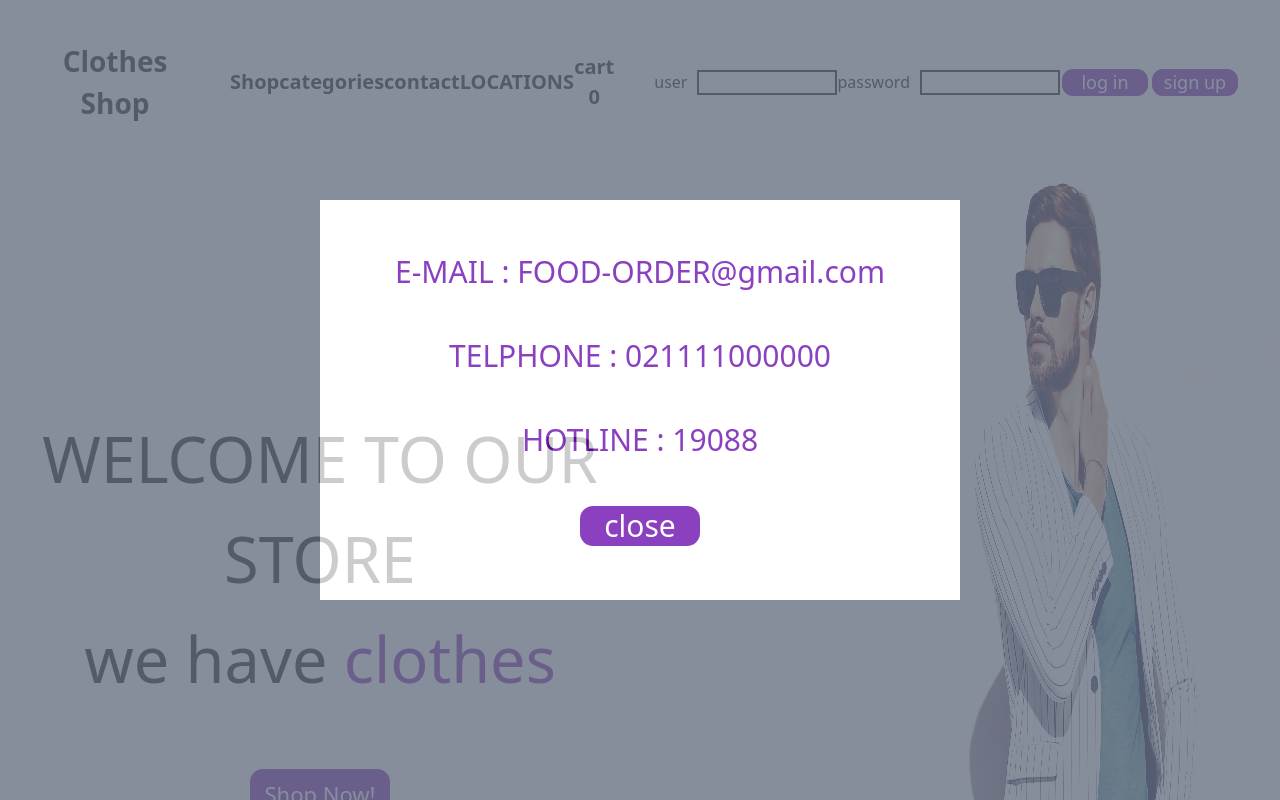
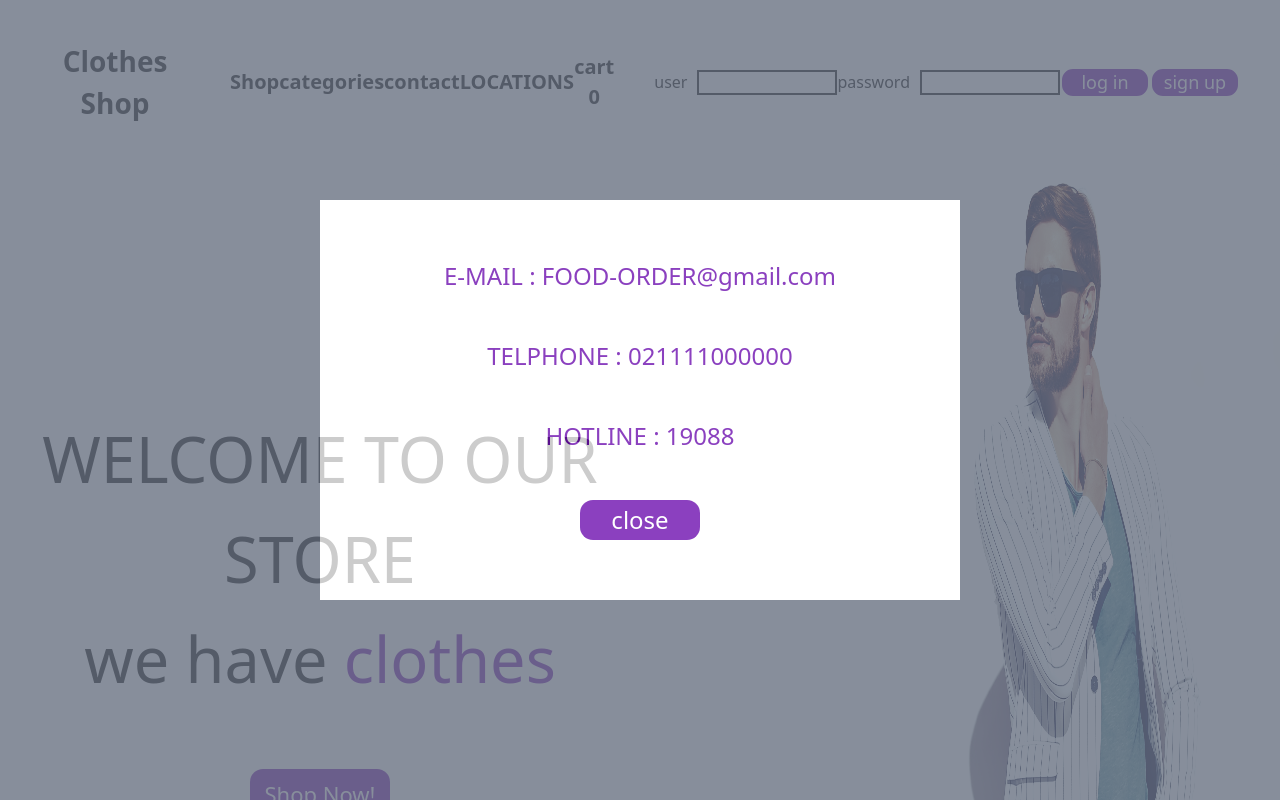
Before and after one commit to ahmed-rmdan/ModexStore, a React (Vite) app: page / in a window 1280 px wide. Shown: the top 800 px of the page. Built offline with nearby package versions, Linux system fonts and the light colour scheme.

Commit message:
add resposive dialog

```diff
--- a/src/compononts/dialog.tsx
+++ b/src/compononts/dialog.tsx
@@ -68,19 +68,12 @@ if(props.open==='contact'){
     <dialog open={props.open==='contact'} >
        <div className="fixed w-full h-full bg-gray-500 opacity-80 z-[2000]">
                <div className="fixed w-[50%] h-[50%] top-[25%] left-[25%] bg-white z-3000 opacity-100 flex flex-col items-center justify-around">
-                            <div className="flex flex-col items-center justify-around text-3xl gap-12 text-purple-800">
+                            <div className="flex flex-col items-center justify-around text-xl gap-12 text-purple-800 lg:text-2xl 2xl:text-3xl">
                                   <p> E-MAIL : FOOD-ORDER@gmail.com</p>
                               <p> TELPHONE : 021111000000</p>
                               <p>HOTLINE : 19088</p>
                                <button className="buttonstyle w-[120px] h-[40px]" > close</button>
                             </div>
-
-
-
-
-
-
-
                </div>
        </div>
 
```
